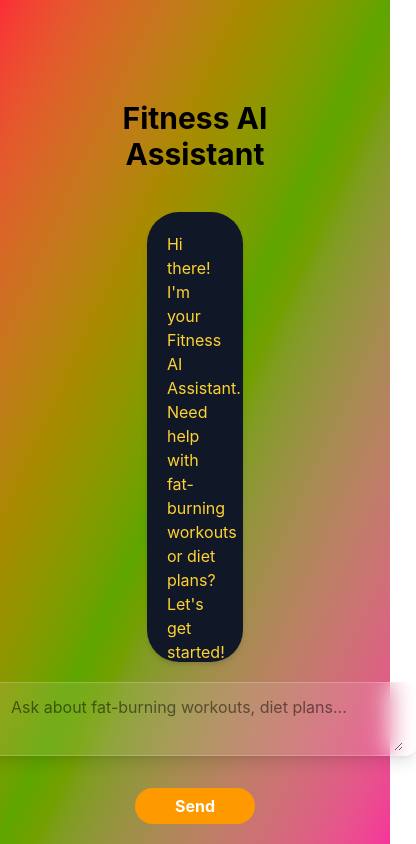
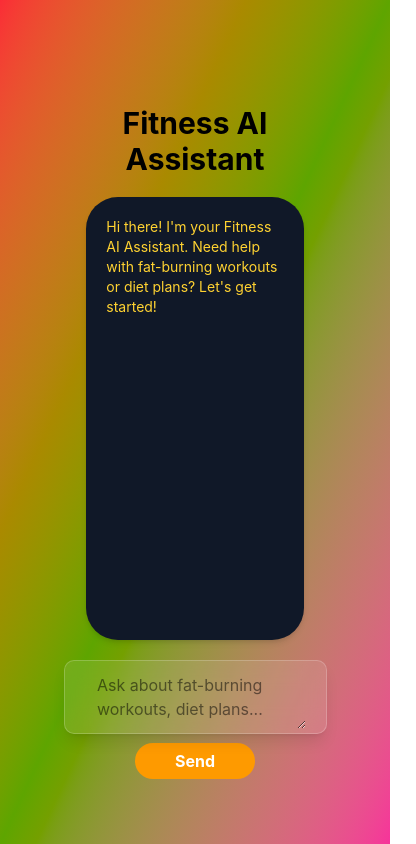
Before and after one commit to Nimit746/Chatbot, a React (Vite) app: page / in a window 390 px wide. Shown: the whole page, 416 px wide, since content can reach past the window. Built offline with nearby package versions, Linux system fonts and the light colour scheme.

Commit message:
Fixed the Responsiveness of the chatbot

```diff
--- a/src/Components/Container.jsx
+++ b/src/Components/Container.jsx
@@ -67,9 +67,11 @@ const Container = () => {
   };
 
   return (
-    <main className="w-[70%] h-[73%] rounded-4xl p-5 flex items-center justify-center flex-col">
-        <h1 className="mt-20 mb-10 font-bold text-3xl text-center ">Fitness AI Assistant</h1>
-      <div className="w-[60%] min-h-[90%] bg-gray-900 rounded-4xl p-5 flex flex-col overflow-y-auto shadow-md">
+    <main className="w-[90%] h-[72%] rounded-4xl p-5 flex items-center justify-center flex-col sm:w-md md:w-xl lg:w-2xl transition-all">
+      <h1 className="mt-10 mb-5 font-bold text-3xl text-center ">
+        Fitness AI Assistant
+      </h1>
+      <div className="w-full min-h-[90%] bg-gray-900 rounded-4xl p-5 flex flex-col shadow-md overflow-y-scroll hide-scrollbar">
         {messages.map((msg, index) => (
           <div
             key={index}
@@ -77,13 +79,13 @@ const Container = () => {
               msg.sender === "user"
                 ? "text-right text-white"
                 : "text-left text-amber-300"
-            } mb-2`}
+            } mb-2 text-sm sm:text-md md:text-lg`}
           >
             {msg.text}
           </div>
         ))}
         {isTyping && (
-          <div className="typing-indicator flex gap-1 text-amber-400 text-xl animate-bounce">
+          <div className="typing-indicator flex gap-1 text-amber-400 text-xl animate-bounce ">
             <span className="typing-dot" id="dot1">
               .
             </span>
--- a/src/Components/Textbox.jsx
+++ b/src/Components/Textbox.jsx
@@ -11,25 +11,24 @@ const Textbox = ({ onSubmit }) => {
     };
 
     return (
-        <main>
+      <main >
         <form
           onSubmit={handleSubmit}
-                className="w-full flex justify-between items-center mt-[20px] flex-col gap-3"
+          className="w-[90%] flex justify-between items-center mt-[20px] flex-col gap-1 sm:w-md md:w-xl lg:w-2xl mx-auto"
         >
-                <div className="flex glass w-auto rounded-[10px] px-5 py-1 items-center justify-around">
+          <div className="flex glass w-auto rounded-[10px] px-5 py-1 items-center justify-around sm:w-[60%] md:w-[65%] lg:w-[75%]">
             <textarea
               value={input}
               onChange={(e) => setInput(e.target.value)}
-                        className="min-w-100 max-w-90 p-2 rounded-[30px] text-[16px] ml-[2%] focus:outline-none max-h-23 overflow-y-scroll hide-scrollbar"
+              className=" p-2 rounded-[30px] text-[16px] ml-[2%] focus:outline-none max-h-23 overflow-y-scroll hide-scrollbar sm:w-[60%] md:w-[65%] lg:w-[75%]"
               placeholder="Ask about fat-burning workouts, diet plans..."
               autoComplete="off"
             />
-
           </div>
 
           <button
             type="submit"
-                    className="w-30 h-9 rounded-full bg-amber-500 text-white font-bold text-[16px] mt-[20px] items-center justify-center hover:scale-110 cursor-pointer focus:outline-none"
+            className="w-30 h-9 rounded-full bg-amber-500 text-white font-bold text-[16px] mt-[5px] items-center justify-center hover:scale-110 cursor-pointer focus:outline-none"
           >
             Send
           </button>
```
Lines whose indentation alone changed are shown as unchanged.
